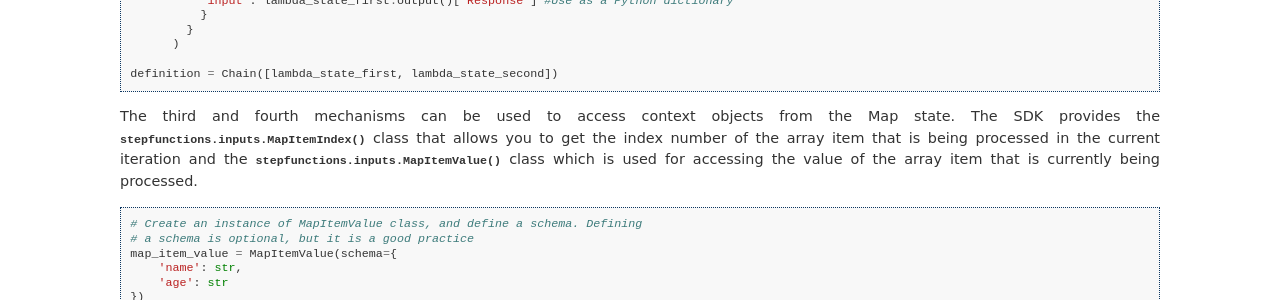
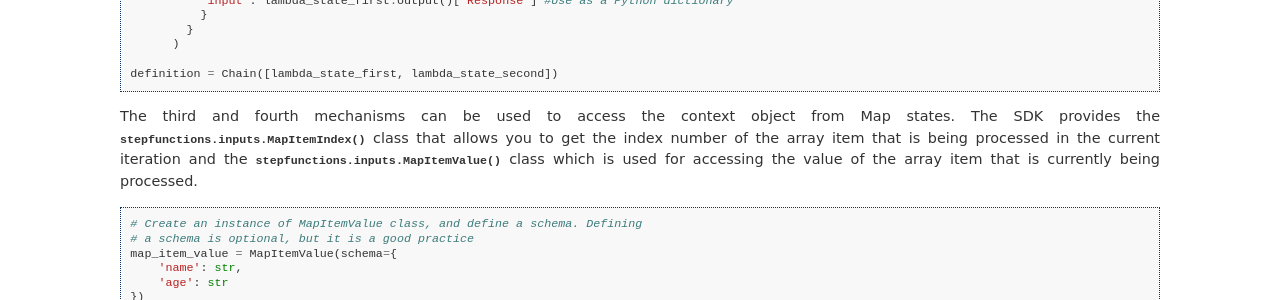
Before and after one commit to aws/aws-step-functions-data-science-sdk-python, a Sphinx documentation site: the page built from doc/placeholders.rst, in a window 1280 px wide and 900 px high, scrolled down 1055 px. Shown: the part 152-452 px from the top of the window. Built offline with Sphinx 7.4.7, drawn with Linux system fonts in a browser that asks for light colours.

Commit message:
Update doc/placeholders.rst
Co-authored-by: Adam Wong <55506708+wong-a@users.noreply.github.com>

```diff
--- a/doc/placeholders.rst
+++ b/doc/placeholders.rst
@@ -82,7 +82,7 @@ that returns the placeholder output for that step.
   definition = Chain([lambda_state_first, lambda_state_second])
 
 
-The third and fourth mechanisms can be used to access context objects from the Map state.
+The third and fourth mechanisms can be used to access the context object from Map states.
 The SDK provides the :py:meth:`stepfunctions.inputs.MapItemIndex` class that allows you to get the index number of the
 array item that is being processed in the current iteration and the :py:meth:`stepfunctions.inputs.MapItemValue` class
 which is used for accessing the value of the array item that is currently being processed.
```
